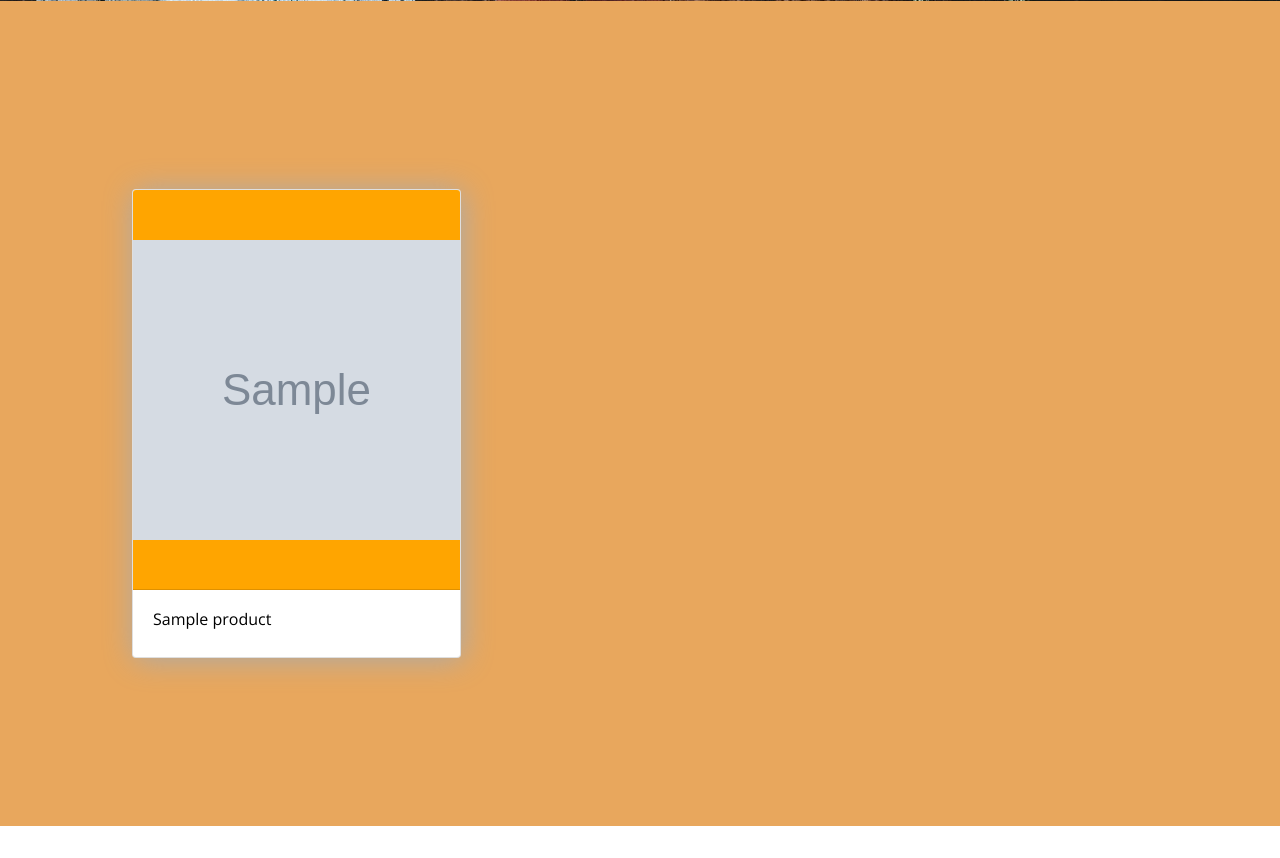
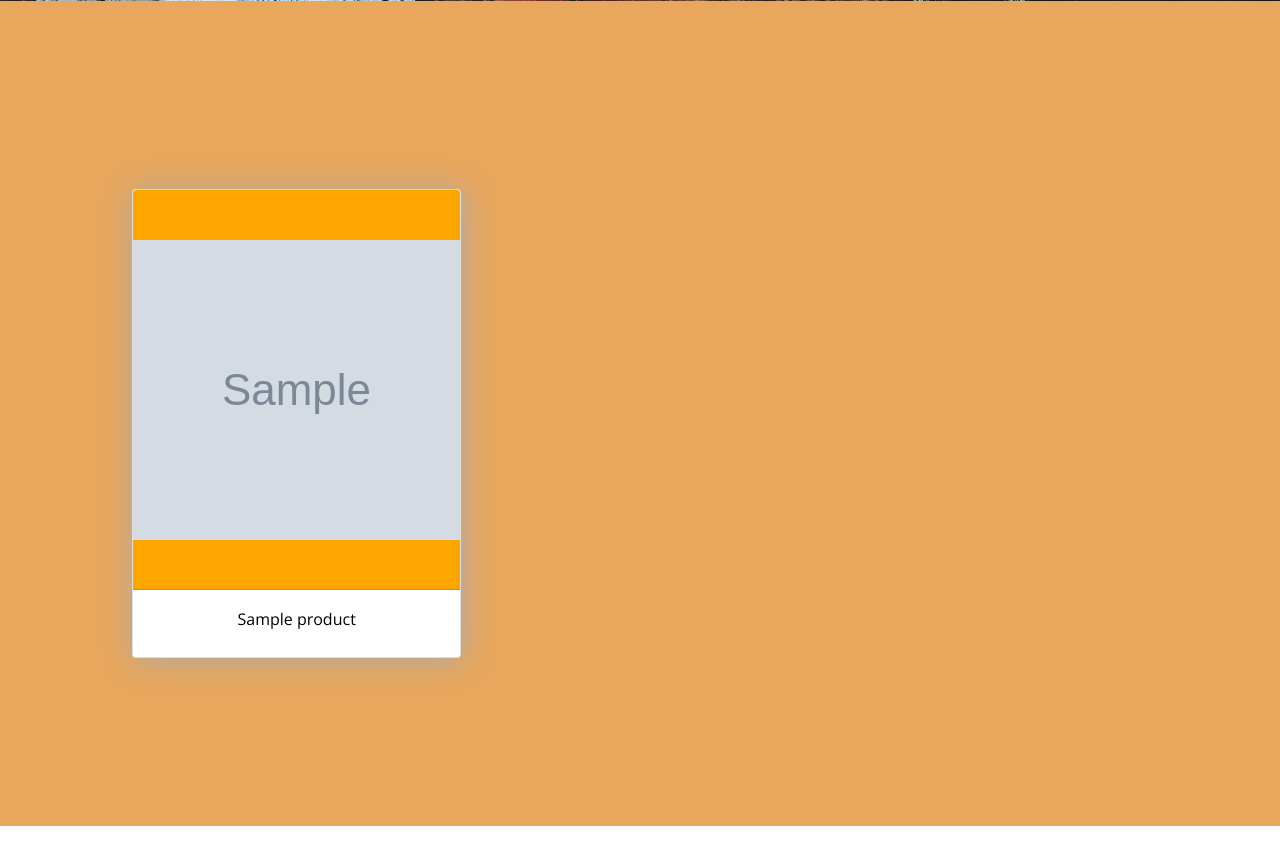
Before and after one commit to Bayard75/Projet8-Plateforme-de-substitution, a Django app: template sub_website/templates/sub_website/acceuil/results.html in a window 1280 px wide. Shown: the part 649-1507 px from the top of the page. Run offline with Django 3.2, Linux system fonts and the light colour scheme; the template is opened without the code that fills it: most values are stand-ins (such as "Sample title", 1, 10 or a date in 2020); grey boxes marked "Sample" are stand-in pictures; some libraries are stand-ins or nearby versions.

Commit message:
responsive

```diff
--- a/sub_website/templates/sub_website/acceuil/results.html
+++ b/sub_website/templates/sub_website/acceuil/results.html
@@ -14,15 +14,13 @@
         </div>
     </header>
                 <section id="product_result" style="background-color: #E8A75D;position: relative;">
-        <div class="container align-items-center">
-            <!-- Start: Animation Cards -->
-            <div class="row d-flex flex-row align-items-center space-rows" id="row_product">
-
-                {% for product in results_db%}
-                    <div class="col" id="{{product.name}}">
+                    <div class="container text-center">
+                        <div class="row d-flex flex-row space-rows">
+                        {% for product in results_db  %}
+                            <div class="col">
                             <a href="substitut/{{product.codebar}}" style="text-decoration: none;">
-                            <div class="card cards-shadown cards-hover" data-aos="flip-left" data-aos-duration="950">
-                                <div class="card-header" style="background-image: url(&quot;{{product.image}}&quot;); height:400px; background-position:center; background-repeat:no-repeat;"></div>
+                                <div class="card cards-shadown cards-hover">
+                                    <div class="card-header" style="height : 400px; background-image: url({{product.image}}); background-repeat:no-repeat; background-cover:cover; background-position:center"></div>
                                     <div class="card-body">
                                         <h6>{{product.name}}</h6>
                                     </div>
@@ -31,8 +29,6 @@
                             </div>
 {% endfor %}
                         </div>
-            <!-- End: Animation Cards -->
-
                          {% if paginate %}
             <div class="clearfix"></div>
             <div class="btn-toolbar" style="margin-left: 276px;">
```
Lines whose indentation alone changed are shown as unchanged.
